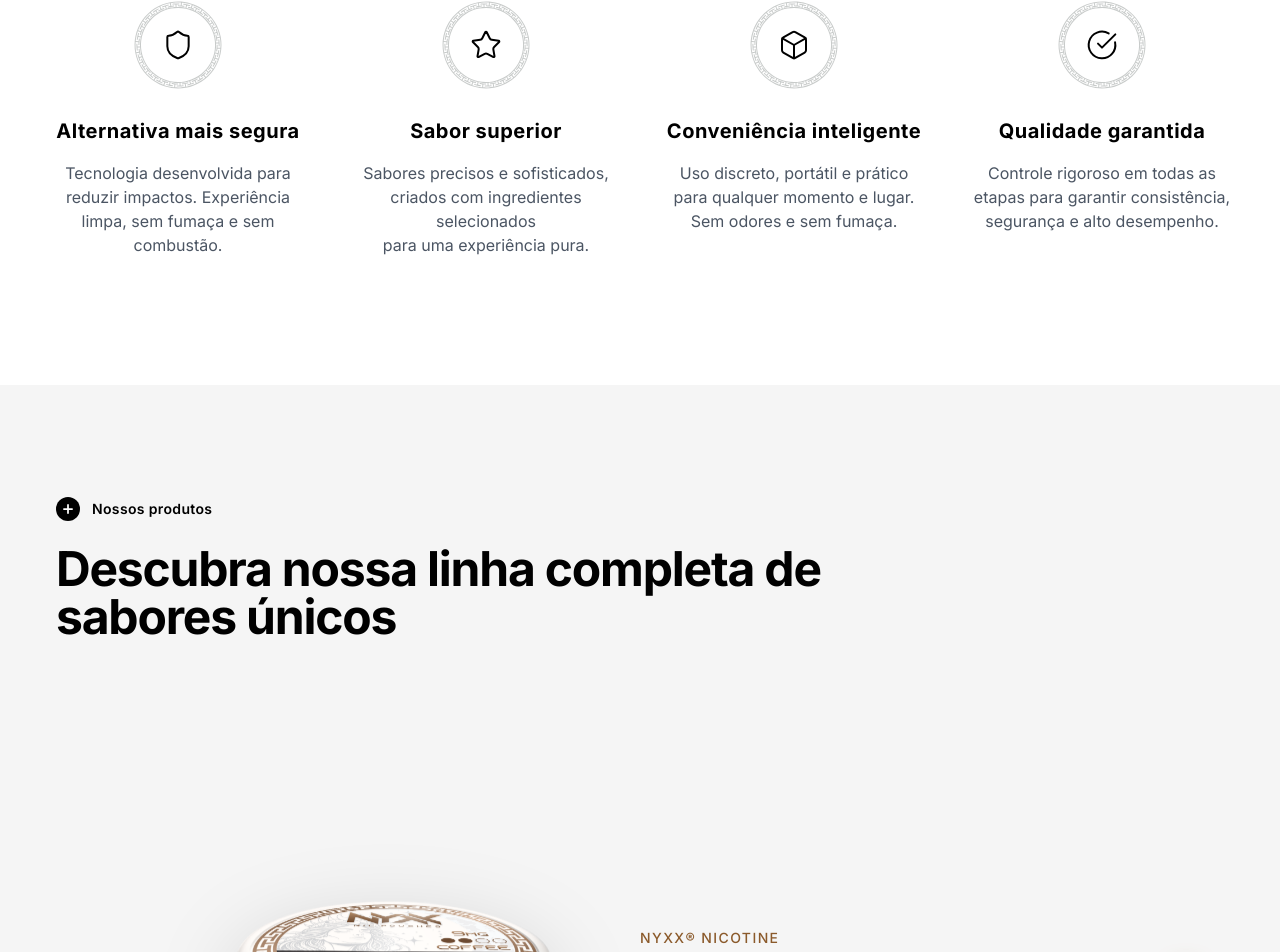
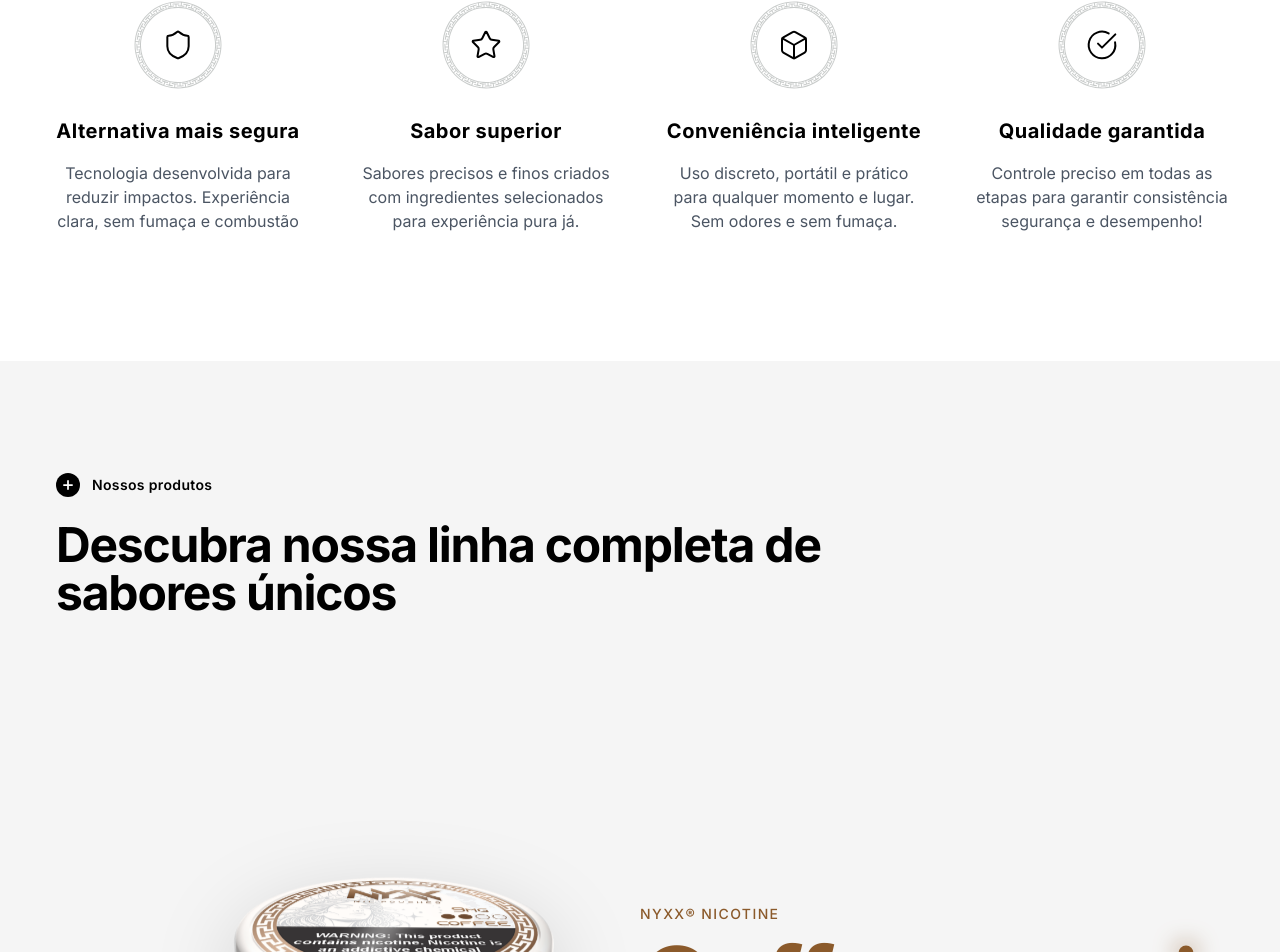
Before and after one commit to nicolasrachid-collab/nyxx-nicotine, a React (Vite) app: page / in a window 1280 px wide. Shown: the part 1275-2227 px from the top of the page. Built offline with nearby package versions, Linux system fonts and the light colour scheme.

Commit message:
fix: ajusta textos da seÃ§Ã£o Nyxx e corrige quebra de linha em 3 linhas

```diff
--- a/components/NyxxSection.tsx
+++ b/components/NyxxSection.tsx
@@ -10,16 +10,16 @@ export function NyxxSection() {
       icon: Shield,
       title: "Alternativa mais segura",
       description:
-        "Tecnologia desenvolvida para reduzir impactos. Experiência limpa, sem fumaça e sem combustão.",
+        "Tecnologia desenvolvida para reduzir impactos. Experiência clara, sem fumaça e combustão",
     },
     {
       icon: Star,
       title: "Sabor superior",
       description: (
         <>
-          Sabores precisos e sofisticados,<br />
-          criados com ingredientes selecionados<br />
-          para uma experiência pura.
+          Sabores precisos e finos criados<br />
+          com ingredientes selecionados<br />
+          para experiência pura já.
         </>
       ),
     },
@@ -33,7 +33,7 @@ export function NyxxSection() {
       icon: CheckCircle,
       title: "Qualidade garantida",
       description:
-        "Controle rigoroso em todas as etapas para garantir consistência, segurança e alto desempenho.",
+        "Controle preciso em todas as etapas para garantir consistência segurança e desempenho!",
     },
   ];
 
```
